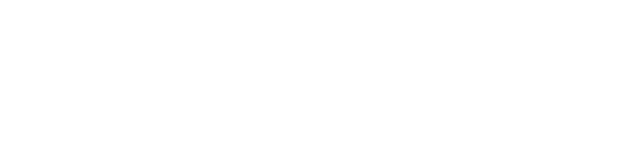
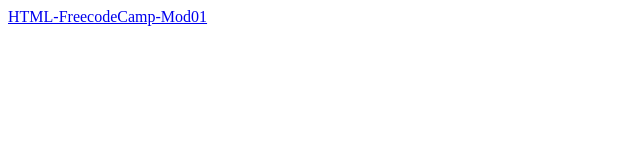
Before and after one commit to sergioxdev1/elearningTsx, a website: page index.html in a window 1280 px wide. Shown: the whole page, without its empty margins (0-640 px from the left). Drawn offline with Linux system fonts and the light colour scheme.

Commit message:
1 file modified

```diff
--- a/index.html
+++ b/index.html
@@ -1 +1,2 @@
 <div id="app"></div>
+<a href="HTML-FreecodeCamp-Mod01">HTML-FreecodeCamp-Mod01</a>
```
